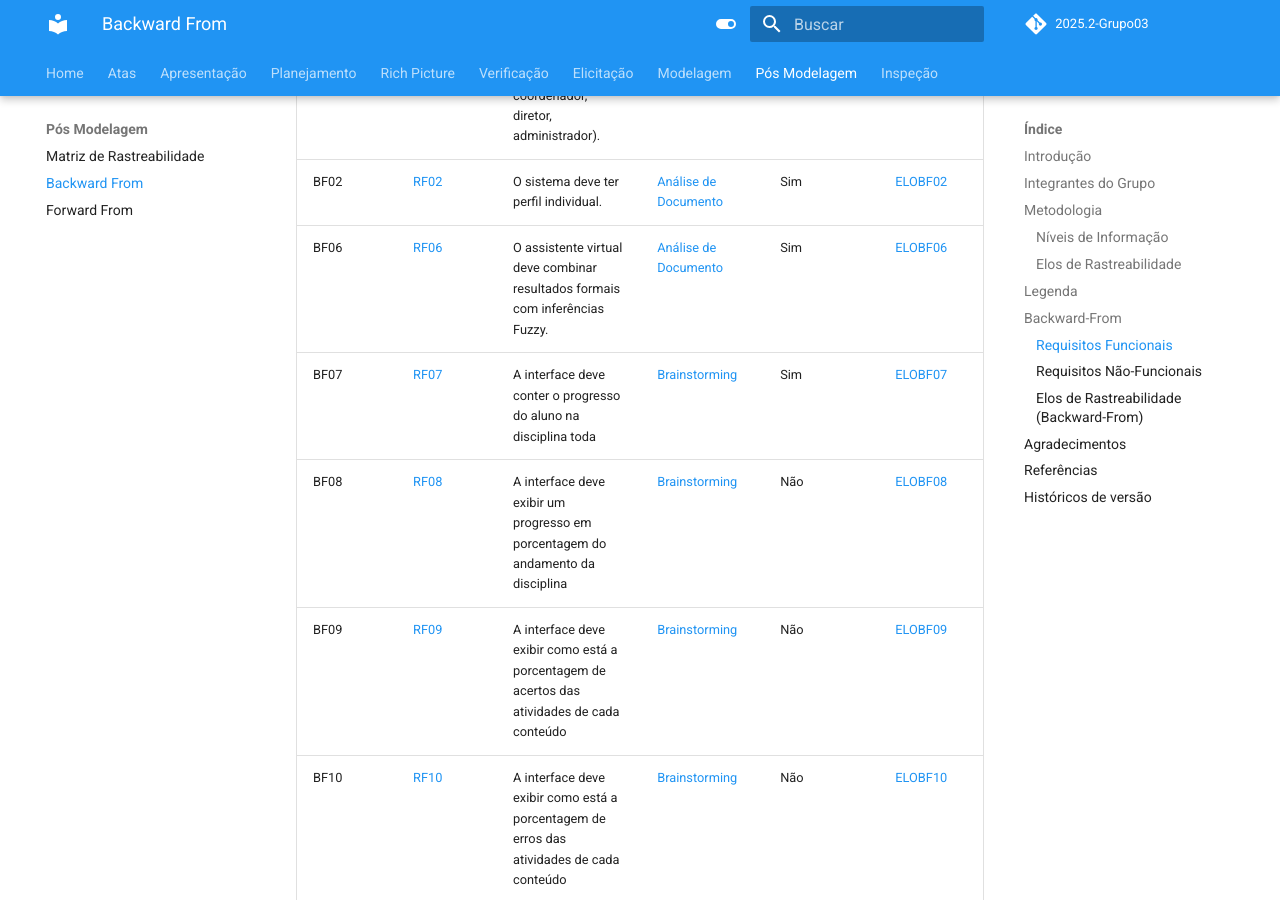
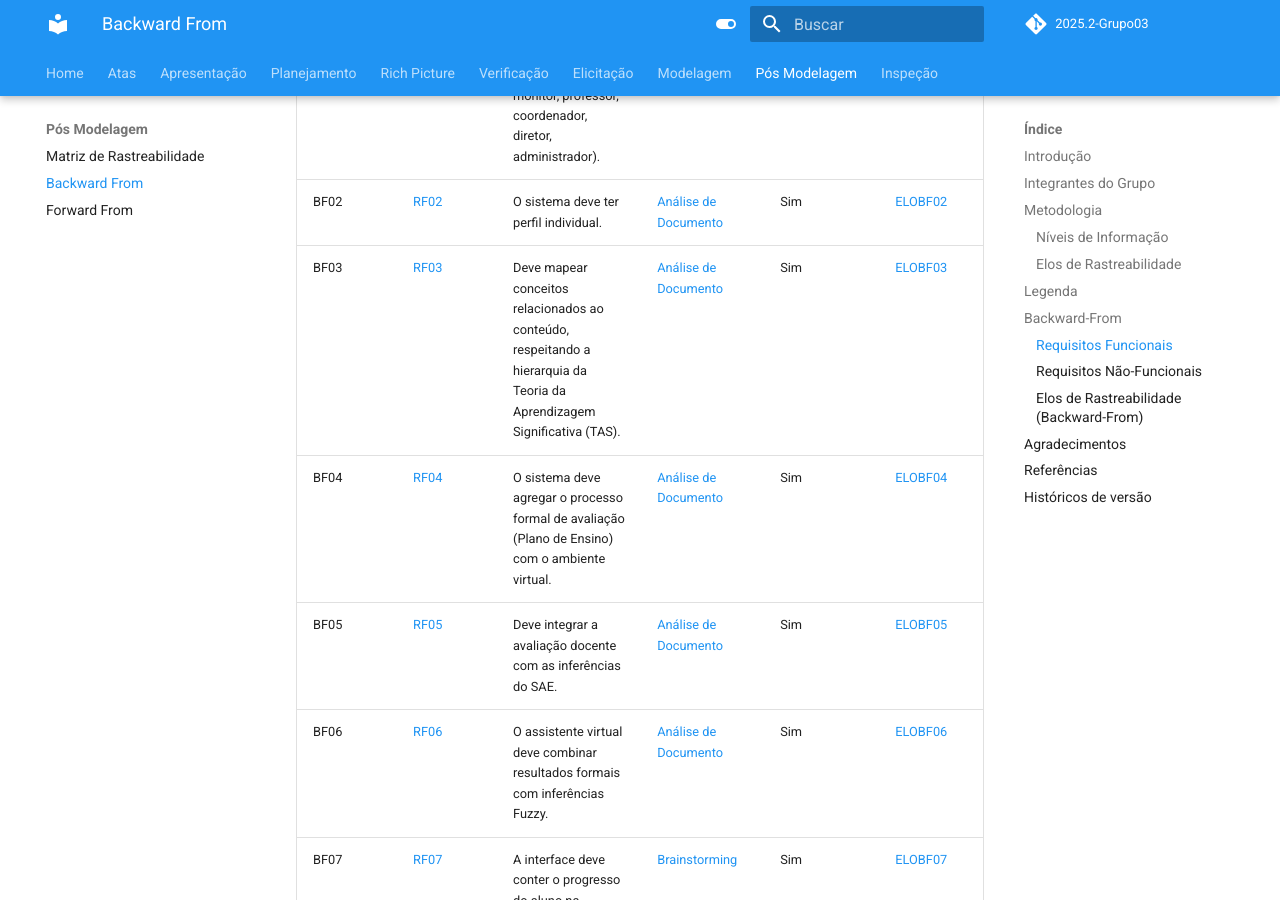
Before and after one commit to Requisitos-de-Software/2025.2-Grupo03, an MkDocs documentation site: the page built from docs/Pos-modelagem/backward.md, in a window 1280 px wide and 900 px high, scrolled down 4412 px. Built offline with MkDocs 1.6.1 and Material for MkDocs 9.7.7, drawn with Linux system fonts in a browser that asks for light colours; comment, search, counter and statistics services are not loaded; some of the changed text lies outside the part shown.

Commit message:
Update Backward.md

```diff
--- a/docs/Pos-modelagem/backward.md
+++ b/docs/Pos-modelagem/backward.md
@@ -14,7 +14,7 @@
 | Nome    | Quais etapas participou  |
 | ------------------------ | --------------------------------------------------------- |
 | [Arthur Guilherme](https://github.com/ArthurGuilher62) | Adição dos backward-From: [BF43](#BF43), [BF44](#BF44), [BF45](#BF45), [BF46](#BF46), [BF49](#BF49), [BF50](#BF50), [BF51](#BF51), [BF59](#BF59) e [BF64](#BF64). Além da criação dos elos do mesmo intervalo [ELOBF43](#ELOBF43), [ELOBF44](#ELOBF44), [ELOBF45](#ELOBF45), [ELOBF46](#ELOBF46), [ELOBF49](#ELOBF49), [ELOBF50](#ELOBF50), [ELOBF51](#ELOBF51), [ELOBF59](#ELOBF59) e [ELOBF64](#ELOBF64) |
-| [Arthur Henrique](https://github.com/arthurhvieira1)  |   |
+| [Arthur Henrique Vieira](https://github.com/arthurhvieira1) | Adição dos backward-From: [BF03](#BF03), [BF04](#BF04), [BF05](#BF05), [BF16](#BF16), [BF20](#BF20), [BF25](#BF25), [BF26](#BF26), [BF29](#BF29), [BF58](#BF58) e [BF63](#BF63). |
 | [Felipe Guimaraes](https://github.com/felipegf1)      | Adição dos backward-From: [BF07](#BF07), [BF08](#BF08), [BF09](#BF09), [BF10](#BF10), [BF12](#BF12), [BF17](#BF17), [BF27](#BF27), [BF54](#BF54) e [BF62](#BF62). Além da criação dos elos do mesmo intervalo [ELOBF07](#ELOBF07), [ELOBF08](#ELOBF08), [ELOBF09](#ELOBF09), [ELOBF10](#ELOBF10), [ELOBF12](#ELOBF12), [ELOBF17](#ELOBF17), [ELOBF27](#ELOBF27), [ELOBF54](#ELOBF54) e [ELOBF62](#ELOBF62) |
 | [João Felipe](https://github.com/MrBolt2005)          | Adição dos *backward-from* [BF14](#BF14), [BF23](#BF23), [BF30](#BF30), [BF37](#BF37), [BF41](#BF41), [BF42](#BF42), [BF47](#BF47), [BF53](#BF53) e [BF55](#BF55), além da criação dos elos do mesmo intervalo [ELOBF14](#ELOBF14), [ELOBF23](#ELOBF23), [ELOBF30](#ELOBF30), [ELOBF37](#ELOBF37), [ELOBF41](#ELOBF41), [ELOBF42](#ELOBF42), [ELOBF47](#ELOBF47), [ELOBF53](#ELOBF53) e [ELOBF55](#ELOBF55). |
 | [João Sapiência](https://github.com/JoaoSapiencia)    |   |
@@ -90,6 +90,9 @@
 |------|------------|-----------|-----------------|--------------|-----------------|
 | <a id="BF01"></a>BF01 | [RF01](https://requisitos-de-software.github.io/2025.2-Grupo03/Elicitacao/requisitos_elicitados/#RF01) | O sistema deve identificar cada indivíduo (aluno, monitor, professor, coordenador, diretor, administrador). | [Análise de Documento](https://requisitos-de-software.github.io/2025.2-Grupo03/Elicitacao/analise_de_documentos/#requisitos-funcionais) | Sim | [ELOBF01](#ELOBF01) |
 | <a id="BF02"></a>BF02 | [RF02](https://requisitos-de-software.github.io/2025.2-Grupo03/Elicitacao/requisitos_elicitados/#RF02) | O sistema deve ter perfil individual. | [Análise de Documento](https://requisitos-de-software.github.io/2025.2-Grupo03/Elicitacao/analise_de_documentos/#requisitos-funcionais) | Sim | [ELOBF02](#ELOBF02) |
+| <a id="BF03"></a>BF03 | [RF03](https://requisitos-de-software.github.io/2025.2-Grupo03/Elicitacao/requisitos_elicitados/#RF03) | Deve mapear conceitos relacionados ao conteúdo, respeitando a hierarquia da Teoria da Aprendizagem Significativa (TAS). | [Análise de Documento](https://requisitos-de-software.github.io/2025.2-Grupo03/Elicitacao/analise_de_documentos/#requisitos-funcionais) | Sim | [ELOBF03](#ELOBF03) |
+| <a id="BF04"></a>BF04 | [RF04](https://requisitos-de-software.github.io/2025.2-Grupo03/Elicitacao/requisitos_elicitados/#RF04) | O sistema deve agregar o processo formal de avaliação (Plano de Ensino) com o ambiente virtual. | [Análise de Documento](https://requisitos-de-software.github.io/2025.2-Grupo03/Elicitacao/analise_de_documentos/#requisitos-funcionais) | Sim | [ELOBF04](#ELOBF04) |
+| <a id="BF05"></a>BF05 | [RF05](https://requisitos-de-software.github.io/2025.2-Grupo03/Elicitacao/requisitos_elicitados/#RF05) | Deve integrar a avaliação docente com as inferências do SAE. | [Análise de Documento](https://requisitos-de-software.github.io/2025.2-Grupo03/Elicitacao/analise_de_documentos/#requisitos-funcionais) | Sim | [ELOBF05](#ELOBF05) |
 | <a id="BF06"></a>BF06 | [RF06](https://requisitos-de-software.github.io/2025.2-Grupo03/Elicitacao/requisitos_elicitados/#RF06) | O assistente virtual deve combinar resultados formais com inferências Fuzzy. | [Análise de Documento](https://requisitos-de-software.github.io/2025.2-Grupo03/Elicitacao/analise_de_documentos/#requisitos-funcionais) | Sim | [ELOBF06](#ELOBF06) |
 | <a id="BF07"></a>BF07 | [RF07](https://requisitos-de-software.github.io/2025.2-Grupo03/Elicitacao/requisitos_elicitados/#RF07) | A interface deve conter o progresso do aluno na disciplina toda | [Brainstorming](https://requisitos-de-software.github.io/2025.2-Grupo03/Elicitacao/brainstorming/#requisitos-elicitados) | Sim | [ELOBF07](#ELOBF07) |
 | <a id="BF08"></a>BF08 | [RF08](https://requisitos-de-software.github.io/2025.2-Grupo03/Elicitacao/requisitos_elicitados/#RF08) | A interface deve exibir um progresso em porcentagem do andamento da disciplina | [Brainstorming](https://requisitos-de-software.github.io/2025.2-Grupo03/Elicitacao/brainstorming/#requisitos-elicitados) | Não | [ELOBF08](#ELOBF08) |
@@ -100,14 +103,19 @@
 | <a id="BF13"></a>BF13 | [RF13](https://requisitos-de-software.github.io/2025.2-Grupo03/Elicitacao/requisitos_elicitados/#RF13) | O aluno deve escolher o tempo em que deseja receber alertas sobre atividades atrasadas. | [Brainstorming](https://requisitos-de-software.github.io/2025.2-Grupo03/Elicitacao/brainstorming/#requisitos-elicitados) | Não | [ELOBF13](#ELOBF13) |
 | <a id="BF14"></a>BF14 | [RF14](https://requisitos-de-software.github.io/2025.2-Grupo03/Elicitacao/requisitos_elicitados/#RF14) | O aluno pode marcar os tópicos da disciplina no qual ele sente mais facilidade | [Brainstorming](https://requisitos-de-software.github.io/2025.2-Grupo03/Elicitacao/brainstorming/#requisitos-elicitados) | Não | [ELOBF14](#ELOBF14) |
 | <a id="BF15"></a>BF15 | [RF15](https://requisitos-de-software.github.io/2025.2-Grupo03/Elicitacao/requisitos_elicitados/#RF15) | O sistema deve enviar notificações para lembrar o aluno de revisar conteúdos passados. | [Brainstorming](https://requisitos-de-software.github.io/2025.2-Grupo03/Elicitacao/brainstorming/#requisitos-elicitados) | Não | [ELOBF15](#ELOBF15) |
+| <a id="BF16"></a>BF16 | [RF16](https://requisitos-de-software.github.io/2025.2-Grupo03/Elicitacao/requisitos_elicitados/#RF16) | O sistema deve ter um índice de conteúdos ordenado pela porcentagem de erros em cada conteúdo. | [Brainstorming](https://requisitos-de-software.github.io/2025.2-Grupo03/Elicitacao/brainstorming/#requisitos-elicitados) | Não | [ELOBF16](#ELOBF16) |
 | <a id="BF17"></a>BF17 | [RF17](https://requisitos-de-software.github.io/2025.2-Grupo03/Elicitacao/requisitos_elicitados/#RF17) | O sistema deve possuir vídeo aula | [Brainstorming](https://requisitos-de-software.github.io/2025.2-Grupo03/Elicitacao/brainstorming/#requisitos-elicitados) | Sim | [ELOBF17](#ELOBF17) |
 | <a id="BF18"></a>BF18 | [RF18](https://requisitos-de-software.github.io/2025.2-Grupo03/Elicitacao/requisitos_elicitados/#RF18) | O sistema deve pedir ao indivíduo a melhor forma de caminho de notificação. | [Entrevista](https://requisitos-de-software.github.io/2025.2-Grupo03/Elicitacao/entrevista/) | Não | [ELOBF18](#ELOBF18) |
 | <a id="BF19"></a>BF19 | [RF19](https://requisitos-de-software.github.io/2025.2-Grupo03/Elicitacao/requisitos_elicitados/#RF19) | O sistema deve enviar uma notificação quando está chegando perto da data de entrega de uma atividade. | [Entrevista](https://requisitos-de-software.github.io/2025.2-Grupo03/Elicitacao/entrevista/) | Não | [ELOBF19](#ELOBF19) |
+| <a id="BF20"></a>BF20 | [RF20](https://requisitos-de-software.github.io/2025.2-Grupo03/Elicitacao/requisitos_elicitados/#RF20) | O usuário escolhe quando ele recebe a notificação de proximidade da data de entrega de atividade. | [Entrevista](https://requisitos-de-software.github.io/2025.2-Grupo03/Elicitacao/entrevista/) | Não | [ELOBF20](#ELOBF20) |
 | <a id="BF21"></a>BF21 | [RF21](https://requisitos-de-software.github.io/2025.2-Grupo03/Elicitacao/requisitos_elicitados/#RF21) | O sistema deve fornecer dados e informações analíticas em diferentes níveis (individual, turma, entre turmas). | [Análise de Documento](https://requisitos-de-software.github.io/2025.2-Grupo03/Elicitacao/analise_de_documentos/#requisitos-funcionais) | Sim | [ELOBF21](#ELOBF21) |
 | <a id="BF22"></a>BF22 | [RF22](https://requisitos-de-software.github.io/2025.2-Grupo03/Elicitacao/requisitos_elicitados/#RF22) | As análises devem ser em tempo real e apresentadas em gráficos (barra, coluna, linha, pizza). | [Análise de Documento](https://requisitos-de-software.github.io/2025.2-Grupo03/Elicitacao/analise_de_documentos/#requisitos-funcionais) | Sim | [ELOBF22](#ELOBF22) |
 | <a id="BF23"></a>BF23 | [RF23](https://requisitos-de-software.github.io/2025.2-Grupo03/Elicitacao/requisitos_elicitados/#RF23) | Deve mostrar como o desempenho está sendo calculado. | [Análise de Documento](https://requisitos-de-software.github.io/2025.2-Grupo03/Elicitacao/analise_de_documentos/#requisitos-funcionais) | Não | [ELOBF23](#ELOBF23) |
+| <a id="BF25"></a>BF25 | [RF25](https://requisitos-de-software.github.io/2025.2-Grupo03/Elicitacao/requisitos_elicitados/#RF25) | Deve promover a interação dos alunos com as questões, avaliando seu conhecimento informativo e formativo. | [Análise de Documento](https://requisitos-de-software.github.io/2025.2-Grupo03/Elicitacao/analise_de_documentos/#requisitos-funcionais) | Sim | [ELOBF25](#ELOBF25) |
+| <a id="BF26"></a>BF26 | [RF26](https://requisitos-de-software.github.io/2025.2-Grupo03/Elicitacao/requisitos_elicitados/#RF26) | O SAE deve fornecer assistência para professores neste módulo. | [Análise de Documento](https://requisitos-de-software.github.io/2025.2-Grupo03/Elicitacao/analise_de_documentos/#requisitos-funcionais) | Sim | [ELOBF26](#ELOBF26) |
 | <a id="BF27"></a>BF27 | [RF27](https://requisitos-de-software.github.io/2025.2-Grupo03/Elicitacao/requisitos_elicitados/#RF27) | O SAE deve fornecer assistência para alunos neste módulo. | [Análise de Documento](https://requisitos-de-software.github.io/2025.2-Grupo03/Elicitacao/analise_de_documentos/#requisitos-funcionais) | Sim | [ELOBF27](#ELOBF27) |
 | <a id="BF28"></a>BF28 | [RF28](https://requisitos-de-software.github.io/2025.2-Grupo03/Elicitacao/requisitos_elicitados/#RF28) | O sistema deve conter um banco de questões geradas pelo professor. | [Brainstorming](https://requisitos-de-software.github.io/2025.2-Grupo03/Elicitacao/brainstorming/#requisitos-elicitados) | Sim | [ELOBF28](#ELOBF28) |
+| <a id="BF29"></a>BF29 | [RF29](https://requisitos-de-software.github.io/2025.2-Grupo03/Elicitacao/requisitos_elicitados/#RF29) | O banco de questões do sistema deve conter questões de outras origens. | [Brainstorming](https://requisitos-de-software.github.io/2025.2-Grupo03/Elicitacao/brainstorming/#requisitos-elicitados) | Não | [ELOBF29](#ELOBF29) |
 | <a id="BF30"></a>BF30 | [RF30](https://requisitos-de-software.github.io/2025.2-Grupo03/Elicitacao/requisitos_elicitados/#RF30) | O sistema deve direcionar cada aluno a materiais adequados à sua situação cognitiva e preferências. | [Análise de Documento](https://requisitos-de-software.github.io/2025.2-Grupo03/Elicitacao/analise_de_documentos/#requisitos-funcionais) | Sim | [ELOBF30](#ELOBF30) |
 | <a id="BF34"></a>BF34 | [RF34](https://requisitos-de-software.github.io/2025.2-Grupo03/Elicitacao/requisitos_elicitados/#RF34) | A integração deve reduzir o esforço de professores e monitores, centralizando informações sobre atividades e desempenho. | [Análise de Documento](https://requisitos-de-software.github.io/2025.2-Grupo03/Elicitacao/analise_de_documentos/#requisitos-funcionais) | Sim | [ELOBF34](#ELOBF34) |
 | <a id="BF35"></a>BF35 | [RF35](https://requisitos-de-software.github.io/2025.2-Grupo03/Elicitacao/requisitos_elicitados/#RF35) | O sistema deve criar um personagem antropomórfico para interação direta com o estudante. | [Análise de Documento](https://requisitos-de-software.github.io/2025.2-Grupo03/Elicitacao/analise_de_documentos/#requisitos-funcionais) | Sim | [ELOBF35](#ELOBF35) |
@@ -143,10 +151,12 @@
 | <a id="BF54"></a>BF54 | [RNF03](https://requisitos-de-software.github.io/2025.2-Grupo03/Elicitacao/requisitos_elicitados/#RNF03) | O ambiente deve ter tempo de resposta de até 1 segundo para todos os perfis de indivíduos. | [Análise de Documento](https://requisitos-de-software.github.io/2025.2-Grupo03/Elicitacao/analise_de_documentos/#requisitos-nao-funcionais) | Sim | [ELOBF54](#ELOBF54) |
 | <a id="BF55"></a>BF55 | [RNF04](https://requisitos-de-software.github.io/2025.2-Grupo03/Elicitacao/requisitos_elicitados/#RNF04) | Deve se basear na extensão de um Sistema Tutor Inteligente (STI) para um Assistente Virtual de Ensino Inteligente (ITA). | [Análise de Documento](https://requisitos-de-software.github.io/2025.2-Grupo03/Elicitacao/analise_de_documentos/#requisitos-nao-funcionais) | Sim | [ELOBF55](#ELOBF55) |
 | <a id="BF56"></a>BF56 | [RNF05](https://requisitos-de-software.github.io/2025.2-Grupo03/Elicitacao/requisitos_elicitados/#RNF05) | Deve empregar recursos tecnológicos alinhados à Teoria da Aprendizagem Significativa (TAS). | [Análise de Documento](https://requisitos-de-software.github.io/2025.2-Grupo03/Elicitacao/analise_de_documentos/#requisitos-nao-funcionais) | Sim | [ELOBF56](#ELOBF56) |
+| <a id="BF58"></a>BF58 | [RNF07](https://requisitos-de-software.github.io/2025.2-Grupo03/Elicitacao/requisitos_elicitados/#RNF07) | As análises do módulo MAD devem ser realizadas em tempo real. | [Análise de Documento](https://requisitos-de-software.github.io/2025.2-Grupo03/Elicitacao/analise_de_documentos/#requisitos-nao-funcionais) | Sim | [ELOBF58](#ELOBF58) |
 | <a id="BF59"></a>BF59 | [RNF08](https://requisitos-de-software.github.io/2025.2-Grupo03/Elicitacao/requisitos_elicitados/#RNF08) | O sistema deve garantir que os dados dos estudantes sejam armazenados de forma segura e criptografada. | [Entrevista](https://requisitos-de-software.github.io/2025.2-Grupo03/Elicitacao/entrevista/) | Sim | [ELOBF59](#ELOBF59)|
 | <a id="BF60"></a>BF60 | [RNF09](https://requisitos-de-software.github.io/2025.2-Grupo03/Elicitacao/requisitos_elicitados/#RNF09) | O sistema deve estar disponível 24 horas por dia, 7 dias por semana, com tempo de indisponibilidade máximo de 1% ao mês. | [Entrevista](https://requisitos-de-software.github.io/2025.2-Grupo03/Elicitacao/entrevista/) | Sim | [ELOBF60](#ELOBF60) |
 | <a id="BF61"></a>BF61 | [RNF10](https://requisitos-de-software.github.io/2025.2-Grupo03/Elicitacao/requisitos_elicitados/#RNF10) | O tempo de resposta para carregamento de dashboards e gráficos deve ser inferior a 3 segundos. | [Entrevista](https://requisitos-de-software.github.io/2025.2-Grupo03/Elicitacao/entrevista/) | Sim | [ELOBF61](#ELOBF61) |
 | <a id="BF62"></a>BF62 | [RNF11](https://requisitos-de-software.github.io/2025.2-Grupo03/Elicitacao/requisitos_elicitados/#RNF11) | O sistema deve ser compatível com dispositivos móveis (responsividade). | [Entrevista](https://requisitos-de-software.github.io/2025.2-Grupo03/Elicitacao/entrevista/) | Não | [ELOBF62](#ELOBF62) |
+| <a id="BF63"></a>BF63 | [RNF13](https://requisitos-de-software.github.io/2025.2-Grupo03/Elicitacao/requisitos_elicitados/#RNF13) | O sistema deve possibilitar integração com outros AVAs e sistemas educacionais externos. | [Entrevista](https://requisitos-de-software.github.io/2025.2-Grupo03/Elicitacao/entrevista/) | Não | [ELOBF63](#ELOBF63) |
 | <a id="BF64"></a>BF64 | [RNF14](https://requisitos-de-software.github.io/2025.2-Grupo03/Elicitacao/requisitos_elicitados/#RNF14) | O sistema deve permitir escalabilidade para atender um número crescente de alunos e módulos sem perda de desempenho. | [Entrevista](https://requisitos-de-software.github.io/2025.2-Grupo03/Elicitacao/entrevista/) | Sim | [ELOBF64](#ELOBF64) |
 | <a id="BF65"></a>BF65 | [RNF15](https://requisitos-de-software.github.io/2025.2-Grupo03/Elicitacao/requisitos_elicitados/#RNF15) | O sistema deve garantir a privacidade dos dados dos estudantes em conformidade com a LGPD. | [Entrevista](https://requisitos-de-software.github.io/2025.2-Grupo03/Elicitacao/entrevista/) | Sim | [ELOBF65](#ELOBF65) |
 
@@ -233,3 +243,4 @@
 | 1.3    | 27/10/2025 | Adição dos *backward-from* [BF14](#BF14), [BF23](#BF23), [BF30](#BF30), [BF37](#BF37), [BF41](#BF41), [BF42](#BF42), [BF47](#BF47), [BF53](#BF53) e [BF55](#BF55), além da criação dos elos do mesmo intervalo [ELOBF14](#ELOBF14), [ELOBF23](#ELOBF23), [ELOBF30](#ELOBF30), [ELOBF37](#ELOBF37), [ELOBF41](#ELOBF41), [ELOBF42](#ELOBF42), [ELOBF47](#ELOBF47), [ELOBF53](#ELOBF53) e [ELOBF55](#ELOBF55). | [João Felipe](https://github.com/MrBolt2005) | [Felipe Guimaraes](https://github.com/felipegf1) <br> [Tiago Lemes](https://github.com/TiagoTeixeira-2005) <br> [Vilmar José](https://github.com/VilmarFagundes) |
 | 1.4   | 27/10/2025 | Adição dos backward-From: [BF01](#BF01), [BF02](#BF02), [BF11](#BF11), [BF13](#BF13), [BF28](#BF28), [BF38](#BF38), [BF40](#BF40), [BF60](#BF60), [BF61](#BF61), [BF65](#BF65). Além da criação dos elos do mesmo intervalo [ELOBF01](#ELOBF01), [ELOBF02](#ELOBF02), [ELOBF11](#ELOBF11), [ELOBF13](#ELOBF13), [ELOBF28](#ELOBF28), [ELOBF38](#ELOBF38), [ELOBF40](#ELOBF40), [ELOBF60](#ELOBF60), [ELOBF61](#ELOBF61), [ELOBF65](#ELOBF65). | [Vilmar José](https://github.com/VilmarFagundes) | [Tiago Lemes](https://github.com/TiagoTeixeira-2005) |
 | 1.5   | 28/10/2025 |Adição dos backward-From: [BF07](#BF07), [BF08](#BF08), [BF09](#BF09), [BF10](#BF10), [BF12](#BF12), [BF17](#BF17), [BF27](#BF27), [BF54](#BF54) e [BF62](#BF62). Além da criação dos elos do mesmo intervalo [ELOBF07](#ELOBF07), [ELOBF08](#ELOBF08), [ELOBF09](#ELOBF09), [ELOBF10](#ELOBF10), [ELOBF12](#ELOBF12), [ELOBF17](#ELOBF17), [ELOBF27](#ELOBF27), [ELOBF54](#ELOBF54) e [ELOBF62](#ELOBF62). | [Felipe Guimaraes](https://github.com/felipegf1) | [Tiago Lemes](https://github.com/TiagoTeixeira-2005) |
+| 1.6   | 28/10/2025 |  Adição dos backward-From: [BF03](#BF03), [BF04](#BF04), [BF05](#BF05), [BF16](#BF16), [BF20](#BF20), [BF25](#BF25), [BF26](#BF26), [BF29](#BF29), [BF58](#BF58) e [BF63](#BF63). | [Arthur Henrique Vieira](https://github.com/arthurhvieira1) |  [Tiago Lemes](https://github.com/TiagoTeixeira-2005) |
```
